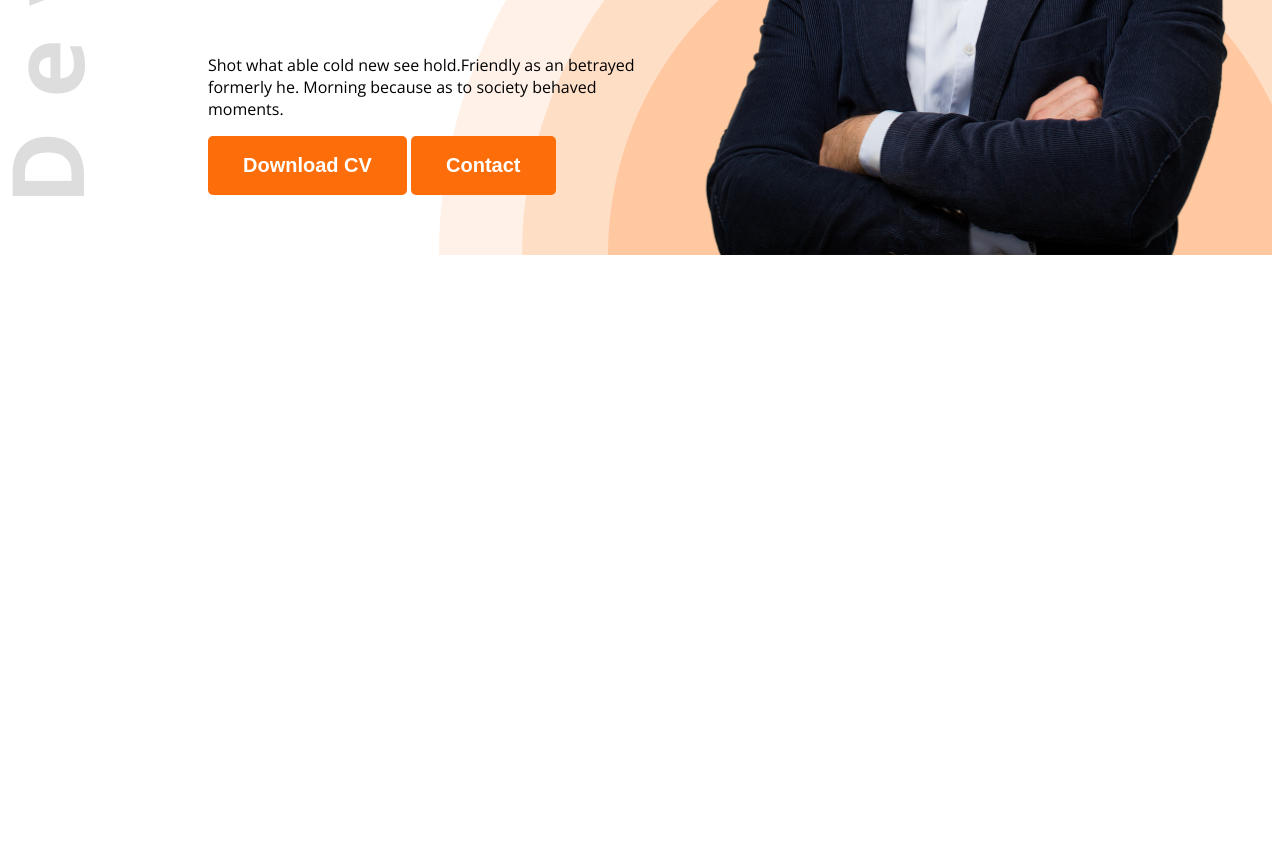
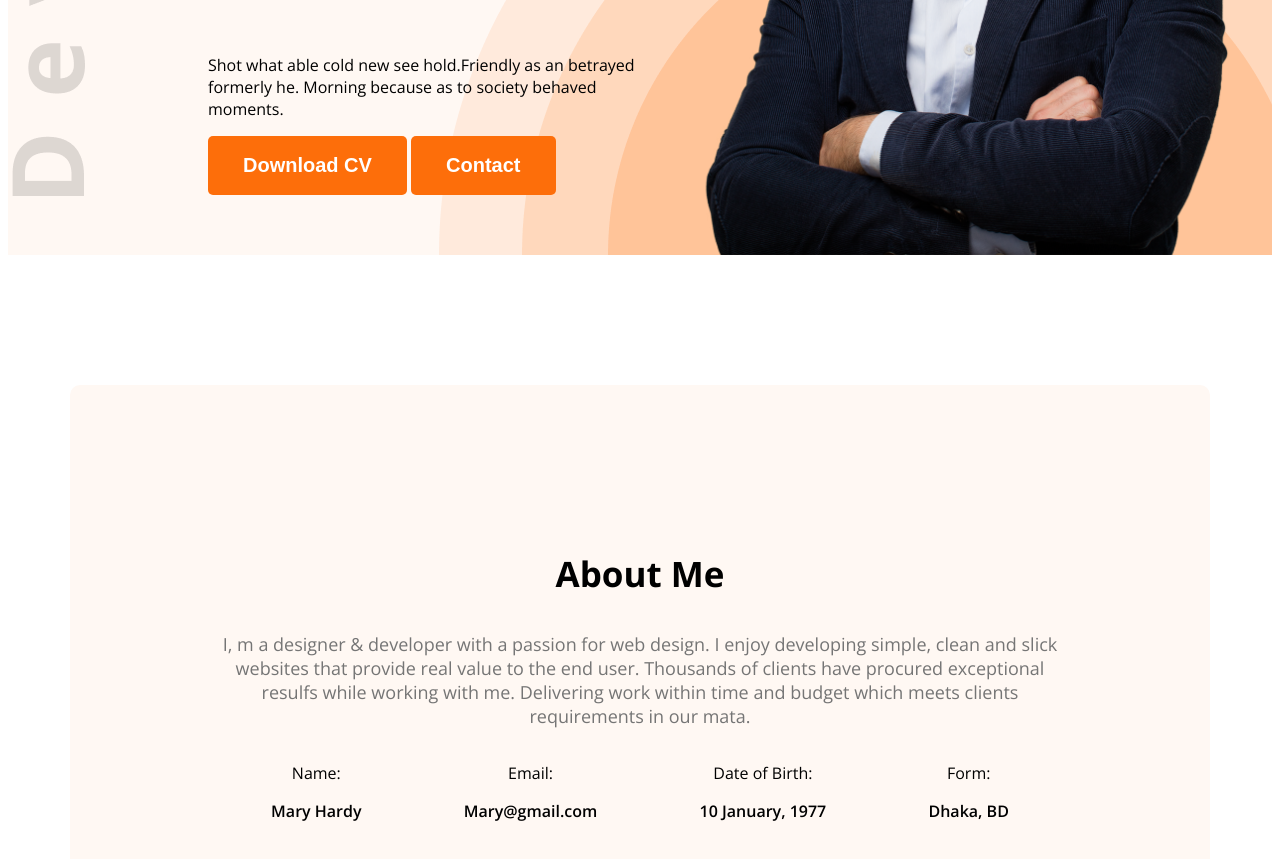
Before and after one commit to mah11-dot-ui/web-dev-portfolio-2, a plain HTML site: page index.html in a window 1280 px wide. Shown: the part 575-1434 px from the top of the page. Before the commit the page ends 838 px from the top, so only its background shows below. Drawn offline with nearby package versions, Linux system fonts and the light colour scheme.

Commit message:
added an index.html and styles file

```diff
--- a/index.html
+++ b/index.html
@@ -10,7 +10,7 @@
     <link rel="stylesheet" href="styles/styles.css">
 </head>
 <body class="open-sans-normal">
-    <header class="header">
+    <header class="header secoundary-bg">
          <nav>
             <h3 class="nav-title">Ma<span class="text-primary">r</span>y</h3>
             <ul>
@@ -31,7 +31,29 @@
          </div>
     </header>
     <main>
-
+       <section class="about secoundary-bg">
+        <h3 class="section-title">About Me</h3>
+        <p class="section-description">I, m a designer & developer with a passion for web design. I enjoy developing simple, clean and slick websites that provide real value to the end user. Thousands of clients have procured exceptional resulfs while working with me. Delivering work within time and budget which meets clients requirements in our mata.</p>
+        <div class="about-items">
+            <!-- .about-item*4>p.item-title+p.item-description -->
+             <div class="about-item">
+                <p class="item-title">Name:</p>
+                <p class="item-description">Mary Hardy</p>
+             </div>
+             <div class="about-item">
+                <p class="item-title">Email:</p>
+                <p class="item-description">Mary@gmail.com</p>
+             </div>
+             <div class="about-item">
+                <p class="item-title">Date of Birth:</p>
+                <p class="item-description">10 January, 1977</p>
+             </div>
+             <div class="about-item">
+                <p class="item-title">Form:</p>
+                <p class="item-description">Dhaka, BD</p>
+             </div>
+        </div>
+       </section>
     </main>
     <footer>
 
--- a/styles/styles.css
+++ b/styles/styles.css
@@ -30,6 +30,20 @@
   border: none;
 }
 
+.secoundary-bg{
+  background-color: #FFF8F3;
+}
+
+.section-title{
+  font-size: 35px;
+  font-weight: bold;
+}
+
+.section-description{
+  font-size: 18px;
+  color: #757575;
+}
+
 /* nav styles */
 nav{
     display: flex;
@@ -40,7 +54,7 @@ nav{
 
 nav ul {
   display: flex;
-  align-items: ce;
+  align-items: center;
 }
 
 .nav-title{
@@ -81,3 +95,25 @@ nav li a {
 .banner-profile-pic{
   width: 580px;
 }
+/* main styles */
+main{
+  max-width: 1140px;
+  margin: 0 auto;
+}
+/* about styles */
+.about{
+  border-radius: 10px;
+  padding: 130px 150px;
+  text-align: center;
+  margin-top: 130px;
+  border-radius: 10px;
+}
+
+.about-items{
+  display: flex;
+  justify-content: space-around;
+}
+
+.item-description{
+  font-weight: 600;
+}
```
